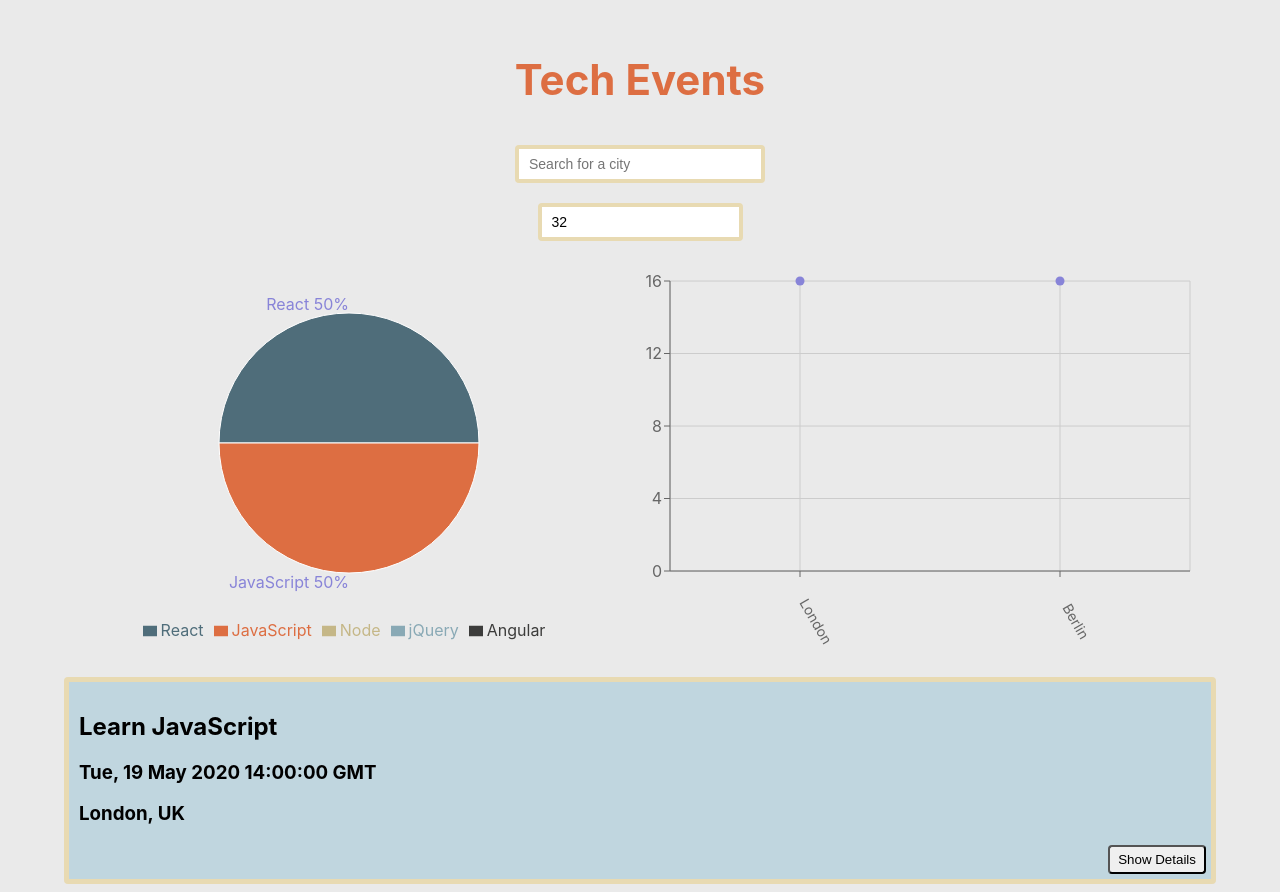
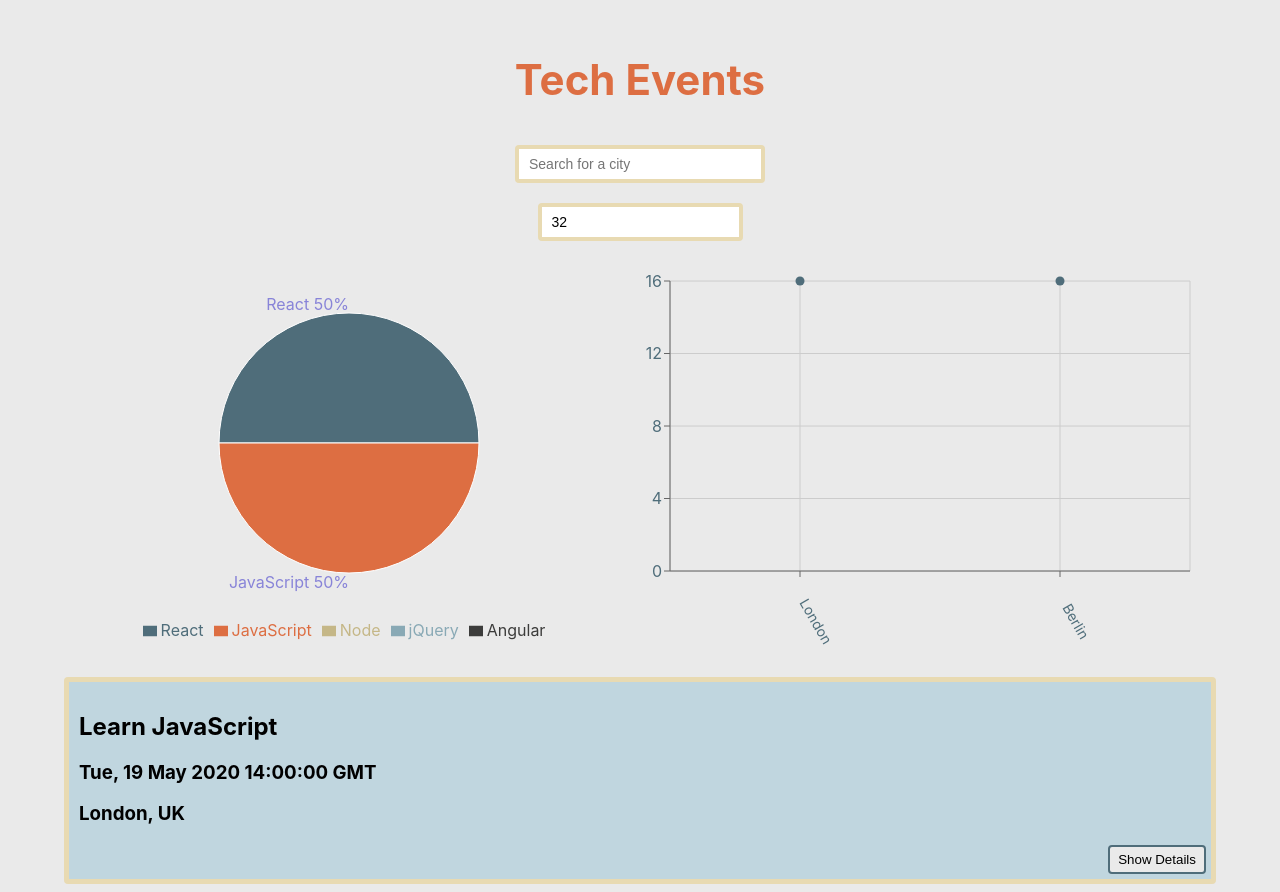
Before and after one commit to uaaron/meet, a React (Create React App) app: page / in a window 1280 px wide. Shown: the top 892 px of the page. Built offline with nearby package versions, Linux system fonts and the light colour scheme; what atatus-spa would draw is missing.

Commit message:
adjusted ScatterPlot colors

```diff
--- a/src/App.css
+++ b/src/App.css
@@ -90,9 +90,11 @@ input[type='number'] {
   right: 5px;
   bottom: 5px;
   padding: 5px 8px;
+  border: 2px solid #4F6D7A;
   border-radius: 4px;
   outline: none;
   cursor: pointer;
+  background-color: #EAEAEA;
 }
 
 .alerts-container {
--- a/src/components/CityEventsChart.js
+++ b/src/components/CityEventsChart.js
@@ -37,11 +37,11 @@ const CityEventsChart = ({ allLocations, events }) => {
         <CartesianGrid />
         <XAxis
           type="category" dataKey="city" name="City"
-          angle={60} interval={0} tick={{ dx: 20, dy: 40, fontSize: 14 }}
+          angle={60} interval={0} tick={{ dx: 20, dy: 40, fontSize: 14, fill: '#4F6D7A' }}
         />
-        <YAxis type="number" dataKey="count" name="number of events" />
+        <YAxis type="number" dataKey="count" name="number of events" tick={{ fill: '#4F6D7A' }} />
         <Tooltip cursor={{ strokeDasharray: '3 3' }} />
-        <Scatter name="A school" data={data} fill="#8884d8" />
+        <Scatter name="A school" data={data} fill="#4F6D7A" />
       </ScatterChart>
     </ResponsiveContainer>
   )
```
